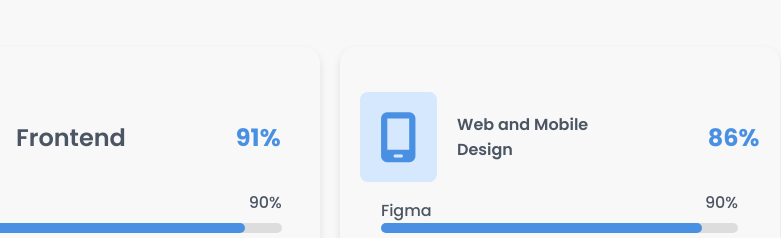
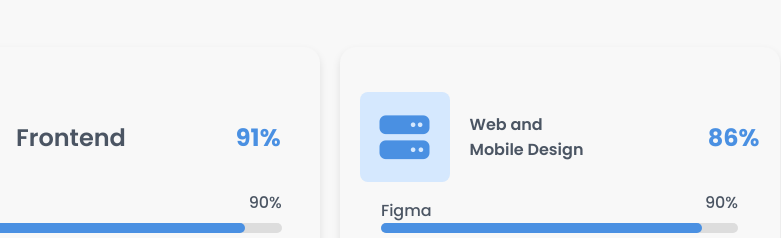
Before and after one commit to chadgamer/My-Portfolio, a website: page index.html in a window 1280 px wide. Shown: the part 2262-2500 px from the top of the page, 499-1280 px from the left. Drawn offline with Linux system fonts and the light colour scheme.

Commit message:
small changes

```diff
--- a/index.html
+++ b/index.html
@@ -156,7 +156,7 @@
         <div class="skill-card">
           <div class="top-container">
             <div class="skill-icon">
-              <i class="fa-solid fa-mobile-screen"></i>
+              <i class="fa-solid fa-server"></i>
               <h3 class="skill-title-2">Web and Mobile Design</h3>
             </div>
             <h3 class="percent">86%</h3>
```
